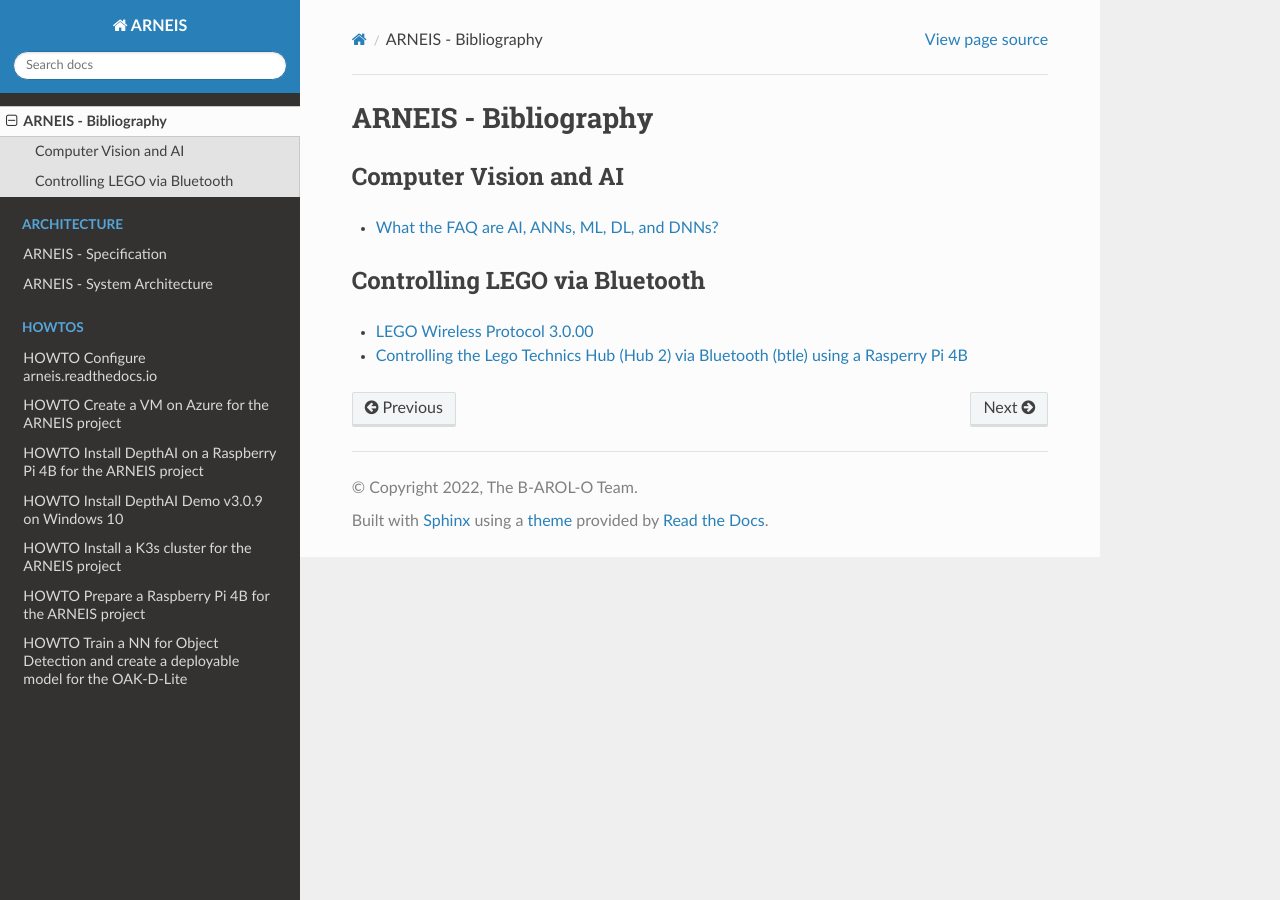
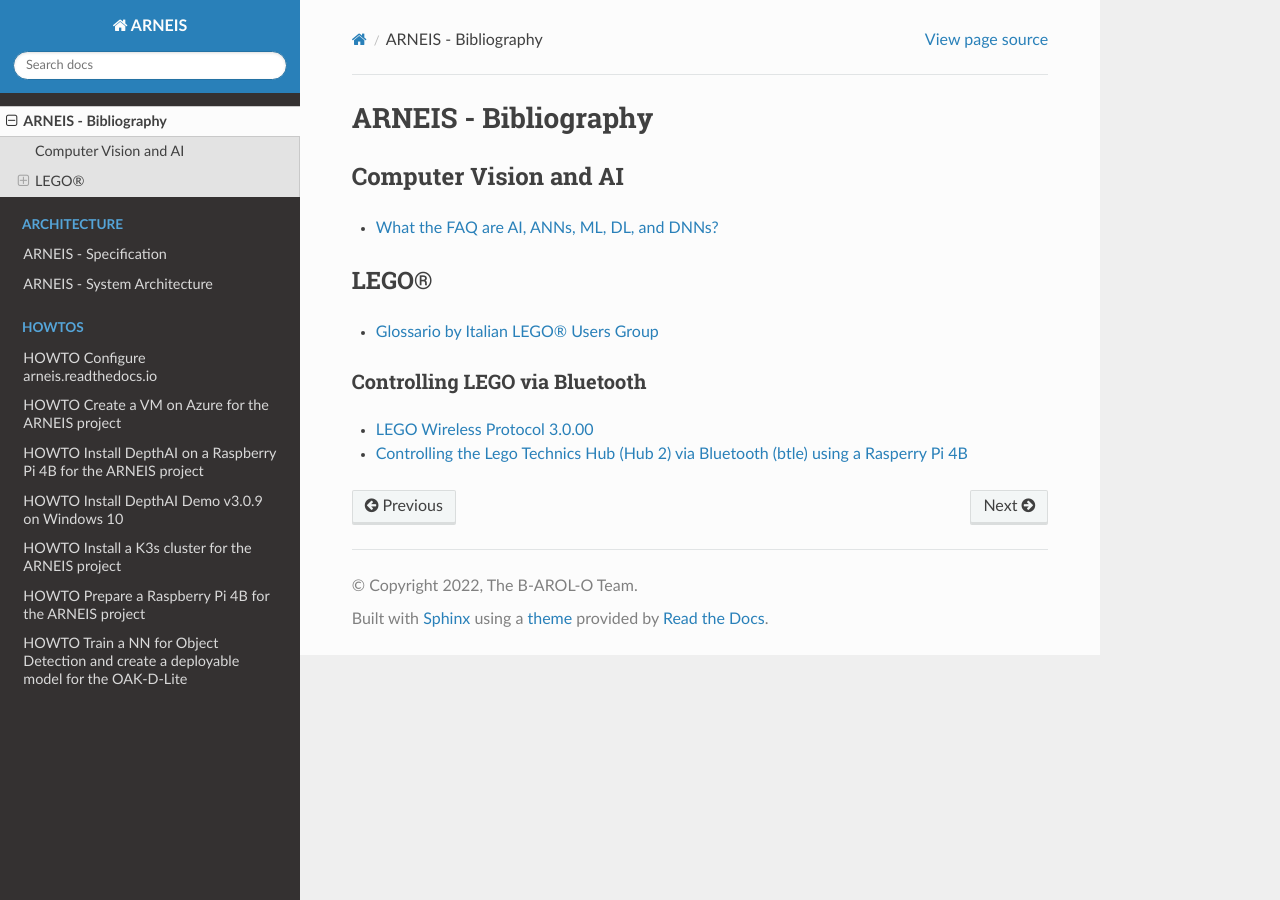
Before and after one commit to B-AROL-O/ARNEIS, a Sphinx documentation site: the page built from docs/bibliography.md, in a window 1280 px wide. Built offline with Sphinx 7.4.7 and the Read the Docs theme 2.0.0, drawn with Linux system fonts in a browser that asks for light colours; pages that are not in the unit, such as notebooks, are missing from menus.

Commit message:
Add Glossario by ITLUG
Signed-off-by: Macario Gianpaolo <gmacario@gmail.com>

```diff
--- a/docs/bibliography.md
+++ b/docs/bibliography.md
@@ -4,7 +4,11 @@
 
 * [What the FAQ are AI, ANNs, ML, DL, and DNNs? ](https://www.clivemaxfield.com/fundamentals-ai-anns-ml-dl-and-dnns/)
 
-## Controlling LEGO via Bluetooth
+## LEGO&reg;
+
+* [Glossario by Italian LEGO&reg; Users Group](https://itlug.org/glossario/)
+
+### Controlling LEGO via Bluetooth
 
 * [LEGO Wireless Protocol 3.0.00](https://lego.github.io/lego-ble-wireless-protocol-docs/index.html#document-index)
 * [Controlling the Lego Technics Hub (Hub 2) via Bluetooth (btle) using a Rasperry Pi 4B](https://dietrichchristopeit.github.io/lego-pi-docs/#controlling-the-lego-technics-hub-hub-2-via-bluetooth-btle-using-a-rasperry-pi-4b)
```
